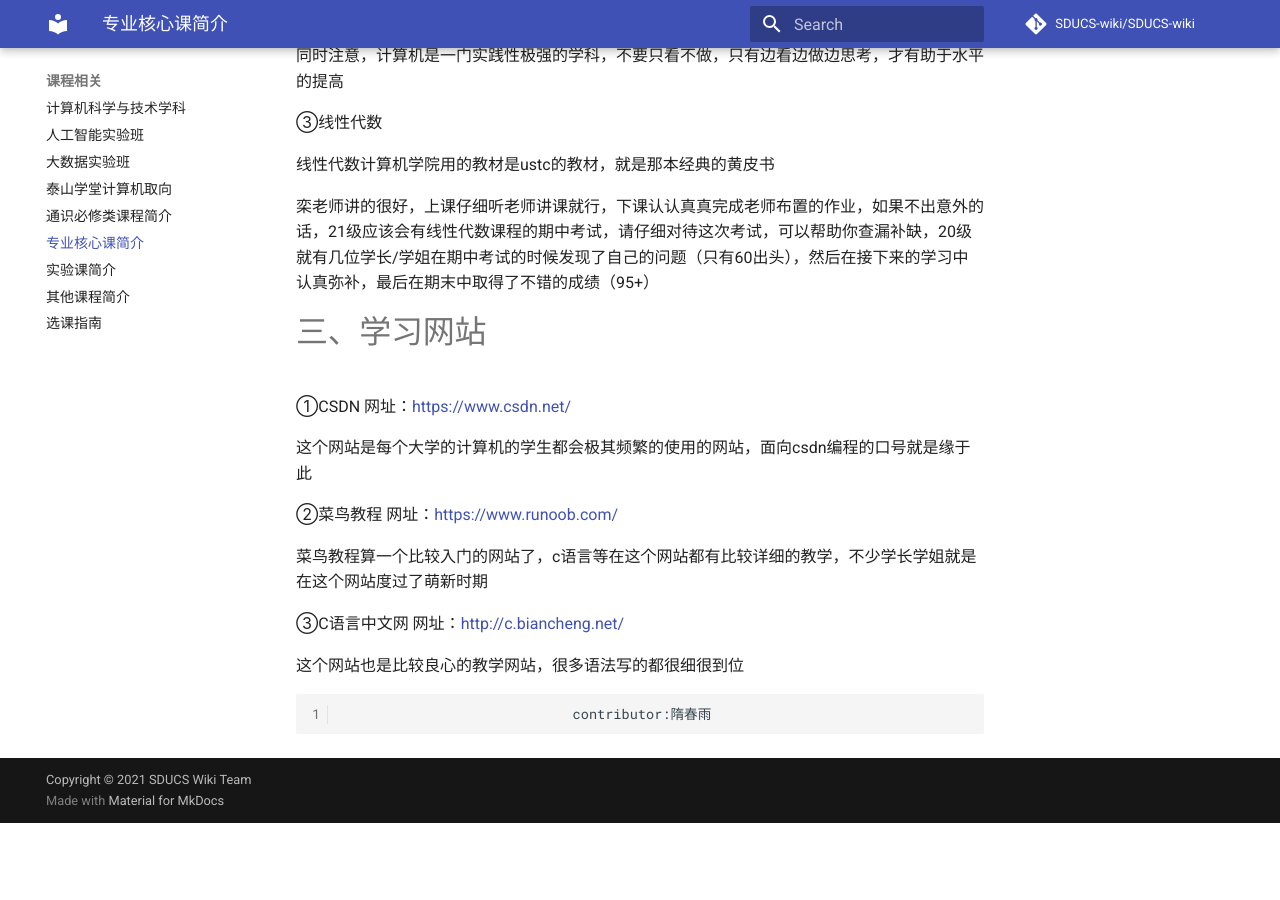
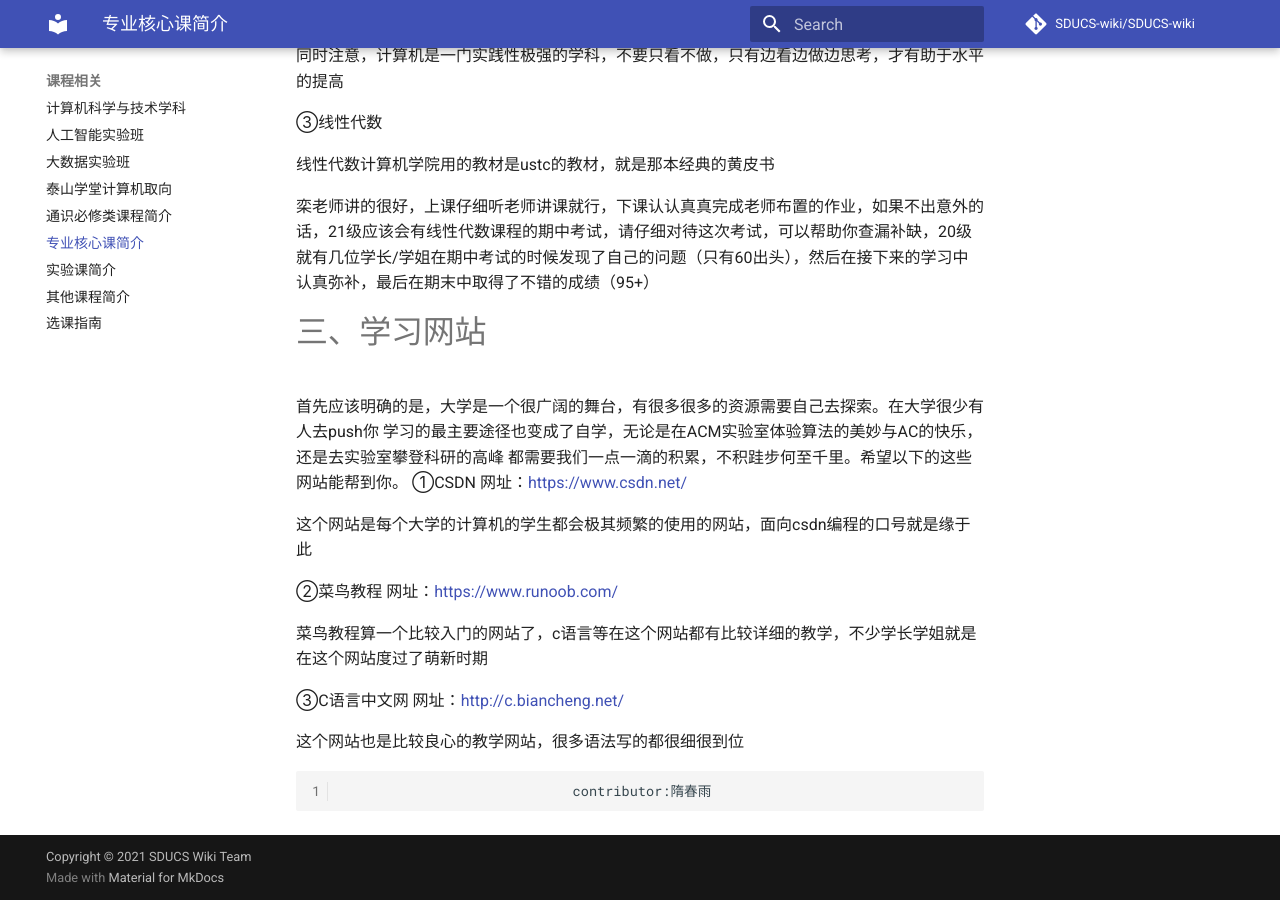
Before and after one commit to SDUCS-wiki/SDUCS-wiki, an MkDocs documentation site: the page built from docs/courses/zhuanye.md, in a window 1280 px wide and 900 px high, scrolled down 4235 px. Built offline with MkDocs 1.6.1 and Material for MkDocs 9.7.7, drawn with Linux system fonts in a browser that asks for light colours; comment, search, counter and statistics services are not loaded; before the commit the page ends 5058 px from its top, so only the background shows below that.

Commit message:
Update zhuanye.md

```diff
--- a/docs/courses/zhuanye.md
+++ b/docs/courses/zhuanye.md
@@ -40,6 +40,9 @@
 
 
 # 三、学习网站
+首先应该明确的是，大学是一个很广阔的舞台，有很多很多的资源需要自己去探索。在大学很少有人去push你
+学习的最主要途径也变成了自学，无论是在ACM实验室体验算法的美妙与AC的快乐，还是去实验室攀登科研的高峰
+都需要我们一点一滴的积累，不积跬步何至千里。希望以下的这些网站能帮到你。
 ①CSDN  网址：https://www.csdn.net/
 
 这个网站是每个大学的计算机的学生都会极其频繁的使用的网站，面向csdn编程的口号就是缘于此
```
